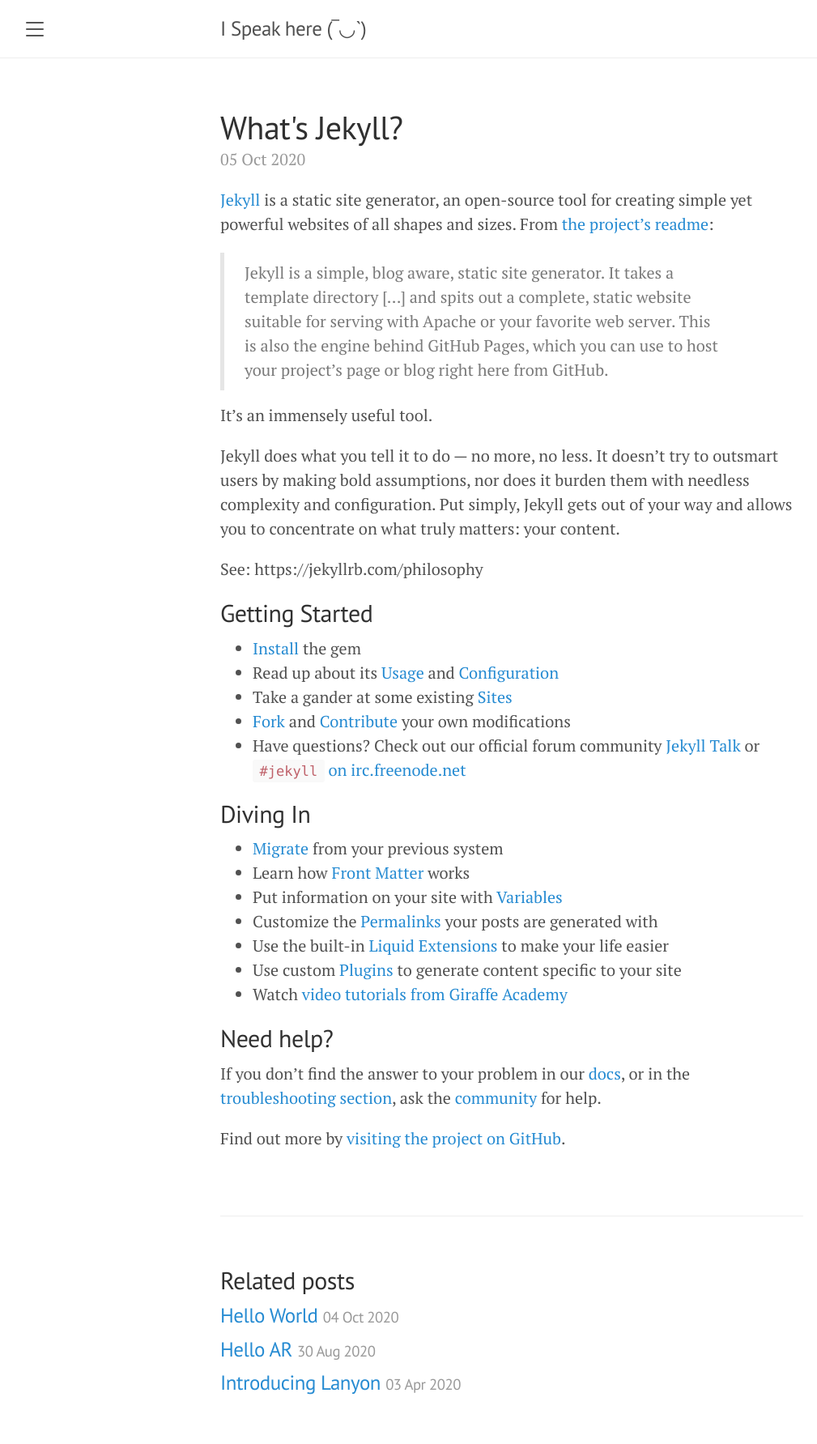
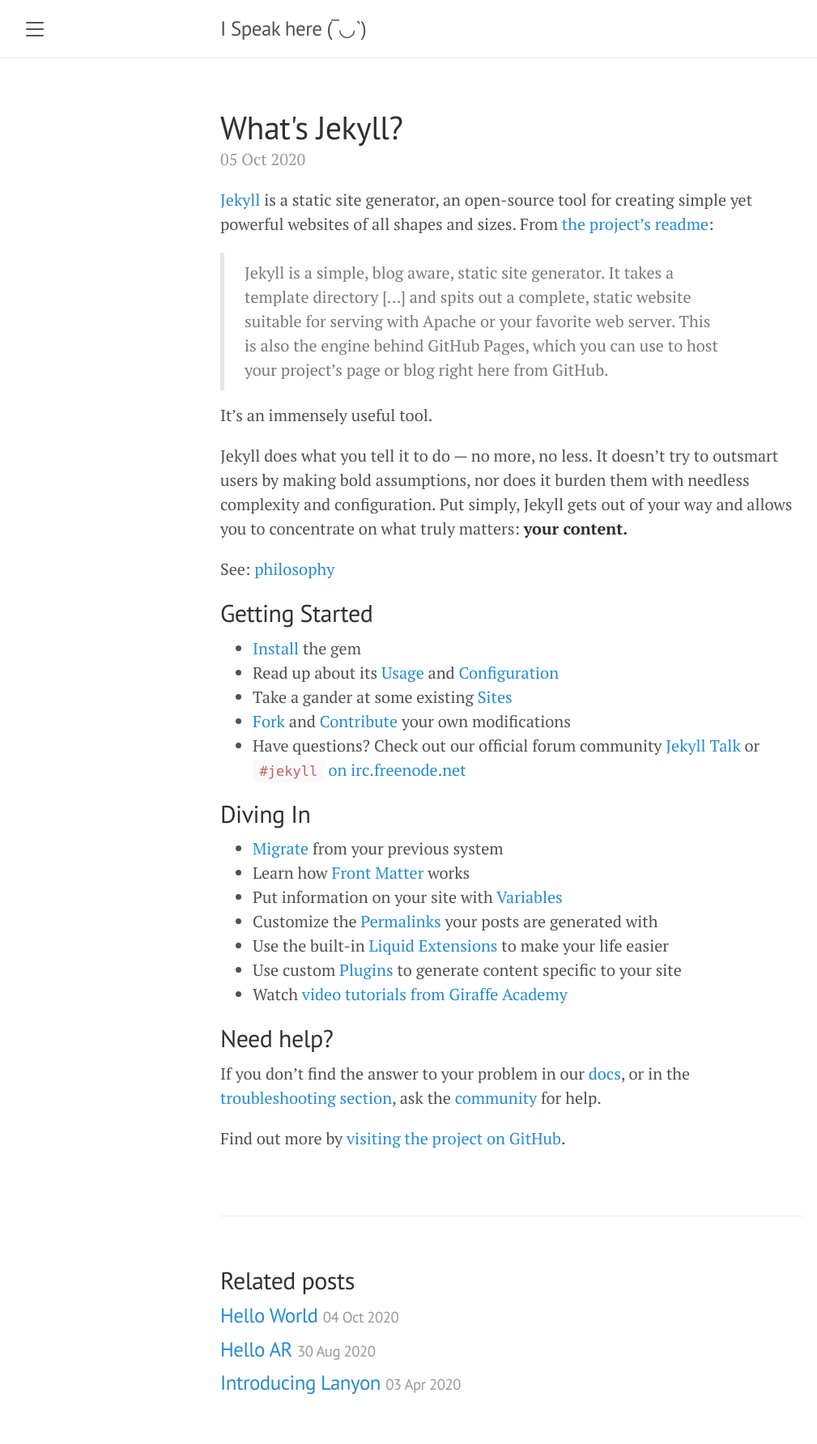
Before and after one commit to IshaanBhatnagar25/IshaanBhatnagar25.github.io, a Jekyll site: the page built from _posts/2020-10-05-whats-jekyll.md, in a window 1280 px wide. Shown: the whole page at 81% size, without its empty margins (8-1017 px from the left). Built offline with Jekyll 4.4.1, drawn with Linux system fonts in a browser that asks for light colours; nearby versions of some CDN libraries; some of the changed lines change nothing that is shown.

Commit message:
Blog2Change1

```diff
--- a/_posts/2020-10-05-whats-jekyll.md
+++ b/_posts/2020-10-05-whats-jekyll.md
@@ -12,9 +12,9 @@
 It's an immensely useful tool.
 
 
-Jekyll does what you tell it to do — no more, no less. It doesn't try to outsmart users by making bold assumptions, nor does it burden them with needless complexity and configuration. Put simply, Jekyll gets out of your way and allows you to concentrate on what truly matters: your content.
+Jekyll does what you tell it to do — no more, no less. It doesn't try to outsmart users by making bold assumptions, nor does it burden them with needless complexity and configuration. Put simply, Jekyll gets out of your way and allows you to concentrate on what truly matters: <strong>your content.</strong>
 
-See: https://jekyllrb.com/philosophy
+See: [philosophy](https://jekyllrb.com/philosophy)
 
 ## Getting Started
 
```
